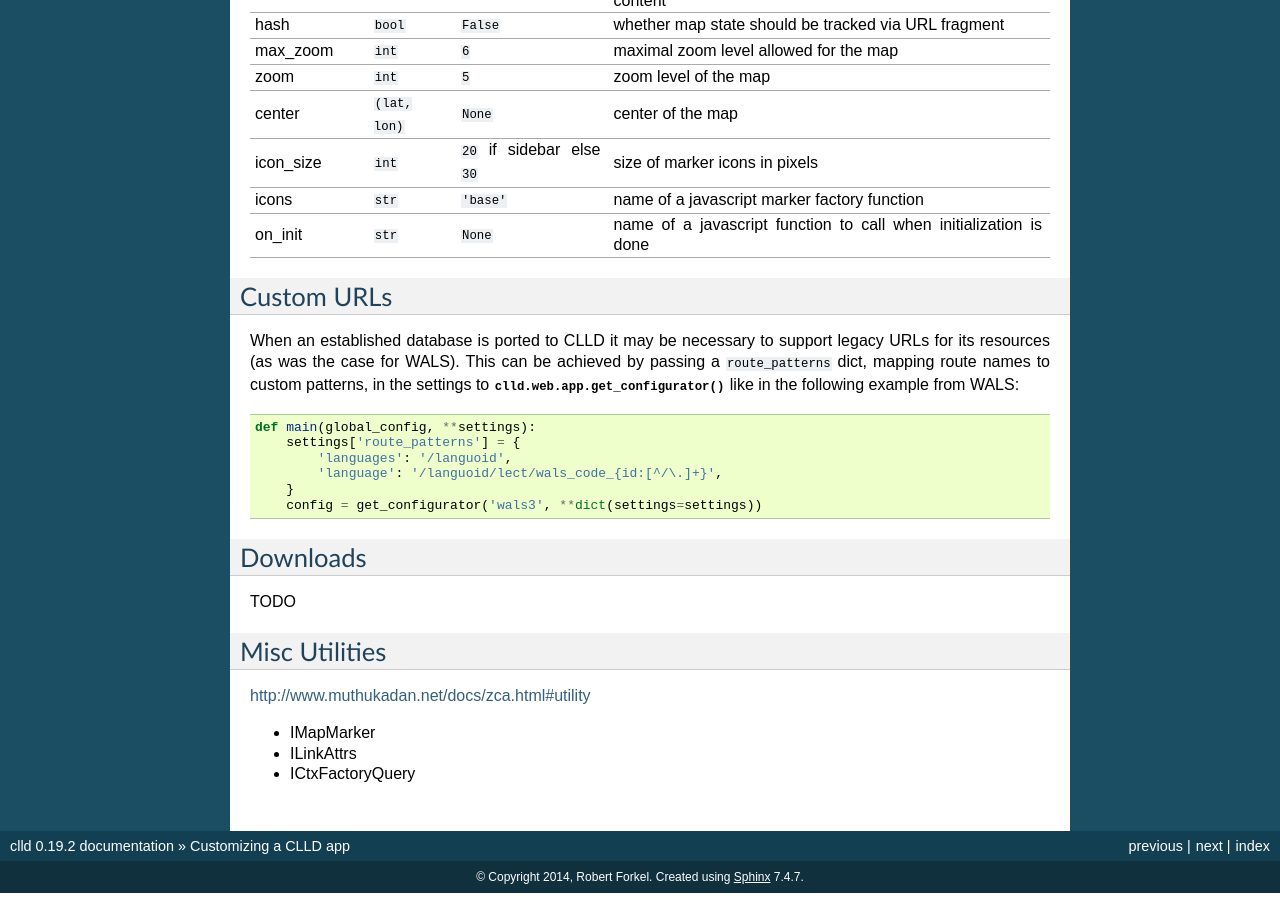
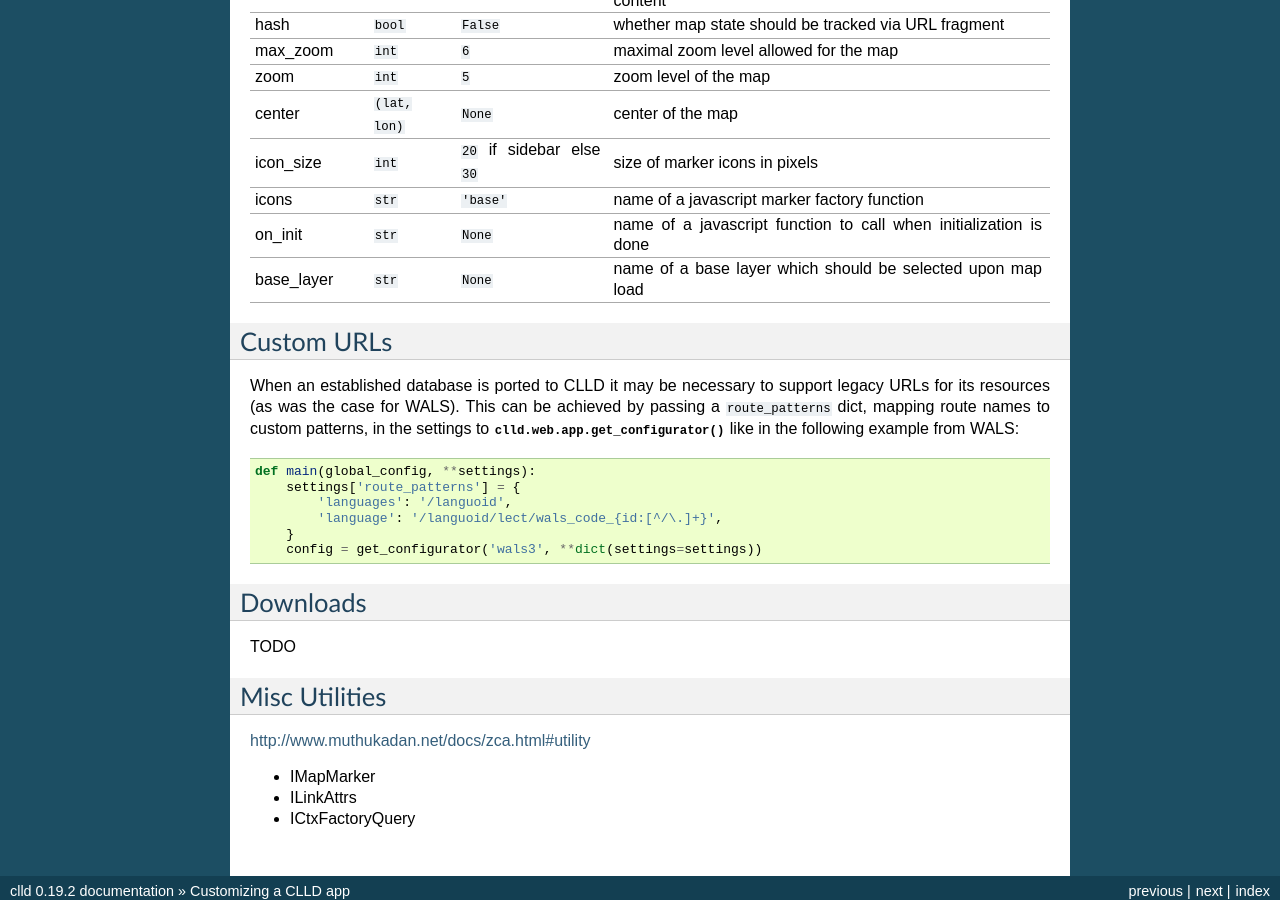
Before and after one commit to clld/clld, a Sphinx documentation site: the page built from docs/extending.rst, in a window 1280 px wide and 900 px high, scrolled down 5140 px. Built offline with Sphinx 7.4.7, drawn with Linux system fonts in a browser that asks for light colours.

Commit message:
document the new map option

```diff
--- a/docs/extending.rst
+++ b/docs/extending.rst
@@ -336,6 +336,7 @@ center        ``(lat, lon)`` ``None``                      center of the map
 icon_size     ``int``        ``20`` if sidebar else ``30`` size of marker icons in pixels
 icons         ``str``        ``'base'``                    name of a javascript marker factory function
 on_init       ``str``        ``None``                      name of a javascript function to call when initialization is done
+base_layer    ``str``        ``None``                      name of a base layer which should be selected upon map load
 ============= ============== ============================= =================================================================
 
 
```
